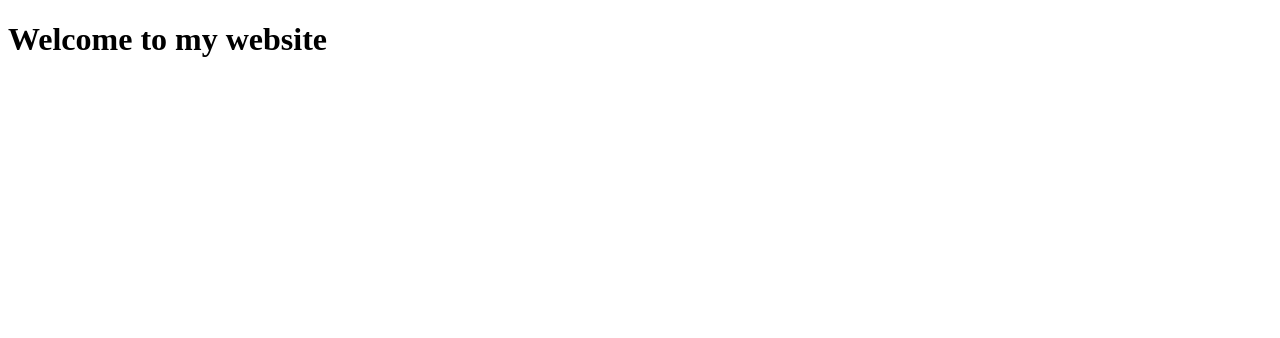
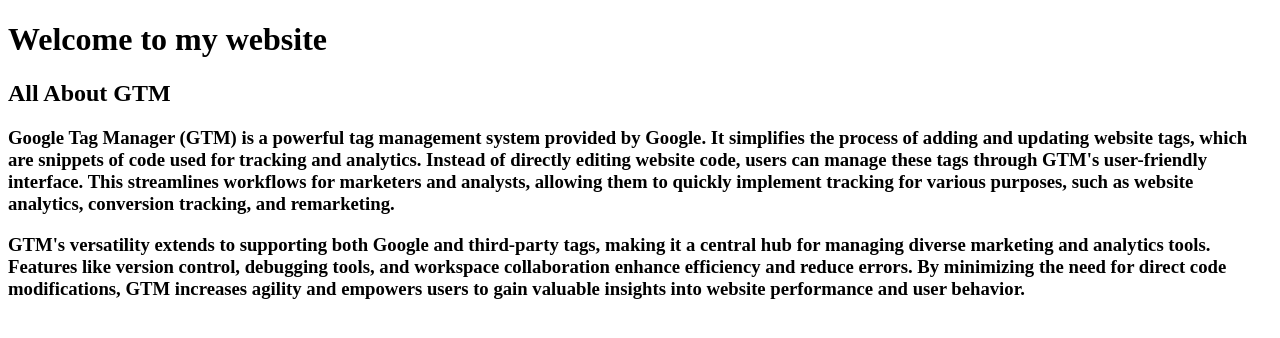
Before and after one commit to santhini-sha/santhini-sha.github.io, a plain HTML site: page index.html in a window 1280 px wide. Drawn offline with Linux system fonts and the light colour scheme.

Commit message:
Update index.html

```diff
--- a/index.html
+++ b/index.html
@@ -19,12 +19,24 @@
 height="0" width="0" style="display:none;visibility:hidden"></iframe></noscript>
 <!-- End Google Tag Manager (noscript) -->
   <h1> Welcome to my website</h1>
-   <script>window.dataLayer = window.dataLayer || [];
-function gtag() {
-  dataLayer.push(arguments);
-}
-   gtag('set','sha','ji');
+    <div>
+        <h2>All About GTM</h2>
+        <h3> Google Tag Manager (GTM) is a powerful tag management system provided by Google. It simplifies the process of adding and updating website tags,
+            which are snippets of code used for tracking and analytics. Instead of directly editing website code, users can manage these tags through GTM's user-friendly
+            interface. This streamlines workflows for marketers and analysts, allowing them to quickly implement tracking for various purposes, such as website analytics, conversion
+            tracking, and remarketing.</h3>
+        <h3>GTM's versatility extends to supporting both Google and third-party tags, making it a central hub for managing diverse marketing and analytics tools.
+            Features like version control, debugging tools, and workspace collaboration enhance efficiency and reduce errors. By minimizing the need for direct code modifications, GTM increases
+            agility and empowers users to gain valuable insights into website performance and user behavior.</h3>
+    </div>
+   <script>
+       window.dataLayer = window.dataLayer || [];
+       function gtag() {
+           dataLayer.push(arguments);
+            }
+       gtag('set','sha','ji');
    </script>
+
 
 </body>
 </html>
```
